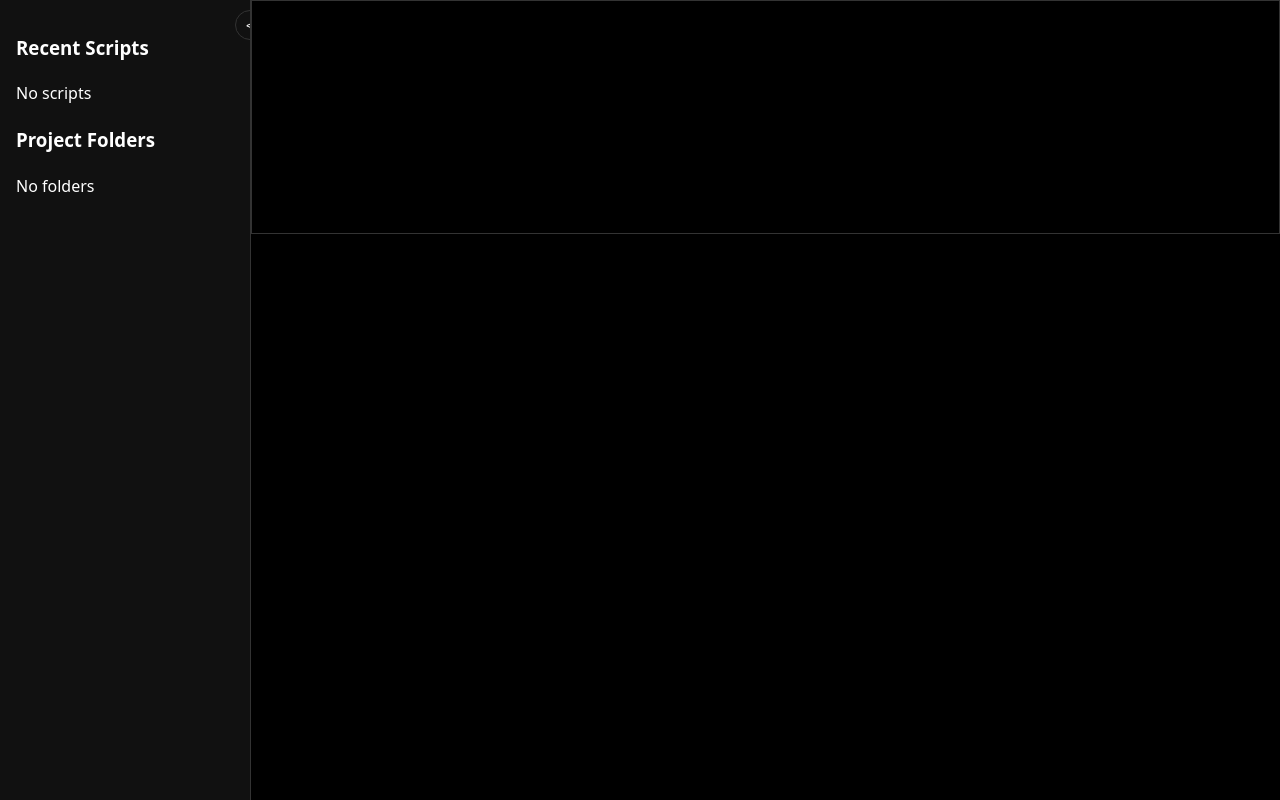
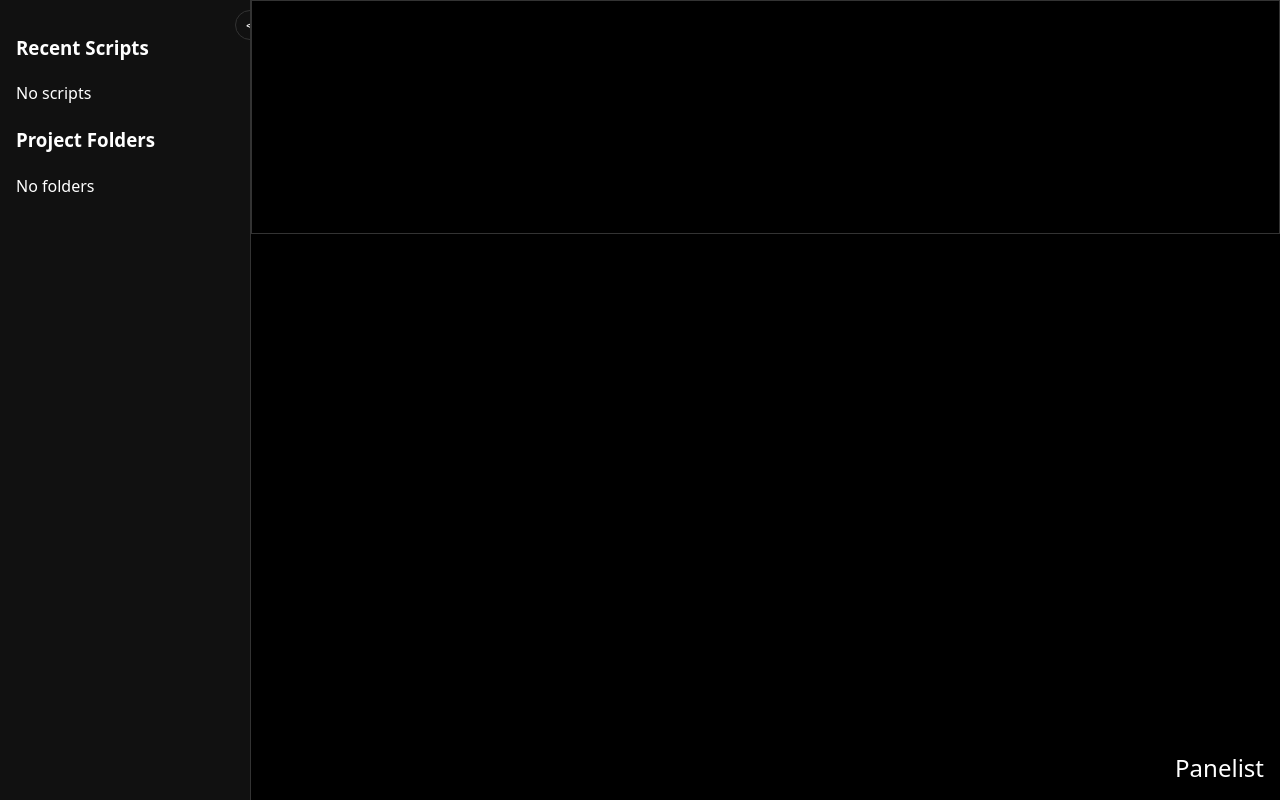
Before and after one commit to lp-jordan/panelist, a React (Vite) app: page / in a window 1280 px wide. Built offline with nearby package versions, Linux system fonts and the light colour scheme.

Commit message:
Display app name overlay

```diff
--- a/src/App.jsx
+++ b/src/App.jsx
@@ -32,6 +32,7 @@ export default function App() {
   })
 
   return (
+    <>
       <div className="app-layout">
         <Sidebar />
         <div className="editor-container">
@@ -64,5 +65,7 @@ export default function App() {
           <EditorContent editor={editor} />
         </div>
       </div>
+      <div className="app-name">Panelist</div>
+    </>
   )
 }
--- a/src/style.css
+++ b/src/style.css
@@ -135,3 +135,11 @@ a {
   cursor: pointer;
   padding: 0.25rem 0;
 }
+
+.app-name {
+  position: fixed;
+  bottom: 1rem;
+  right: 1rem;
+  font-size: clamp(1rem, 2vw, 1.5rem);
+  color: var(--text-color);
+}
```
Lines whose indentation alone changed are shown as unchanged.
